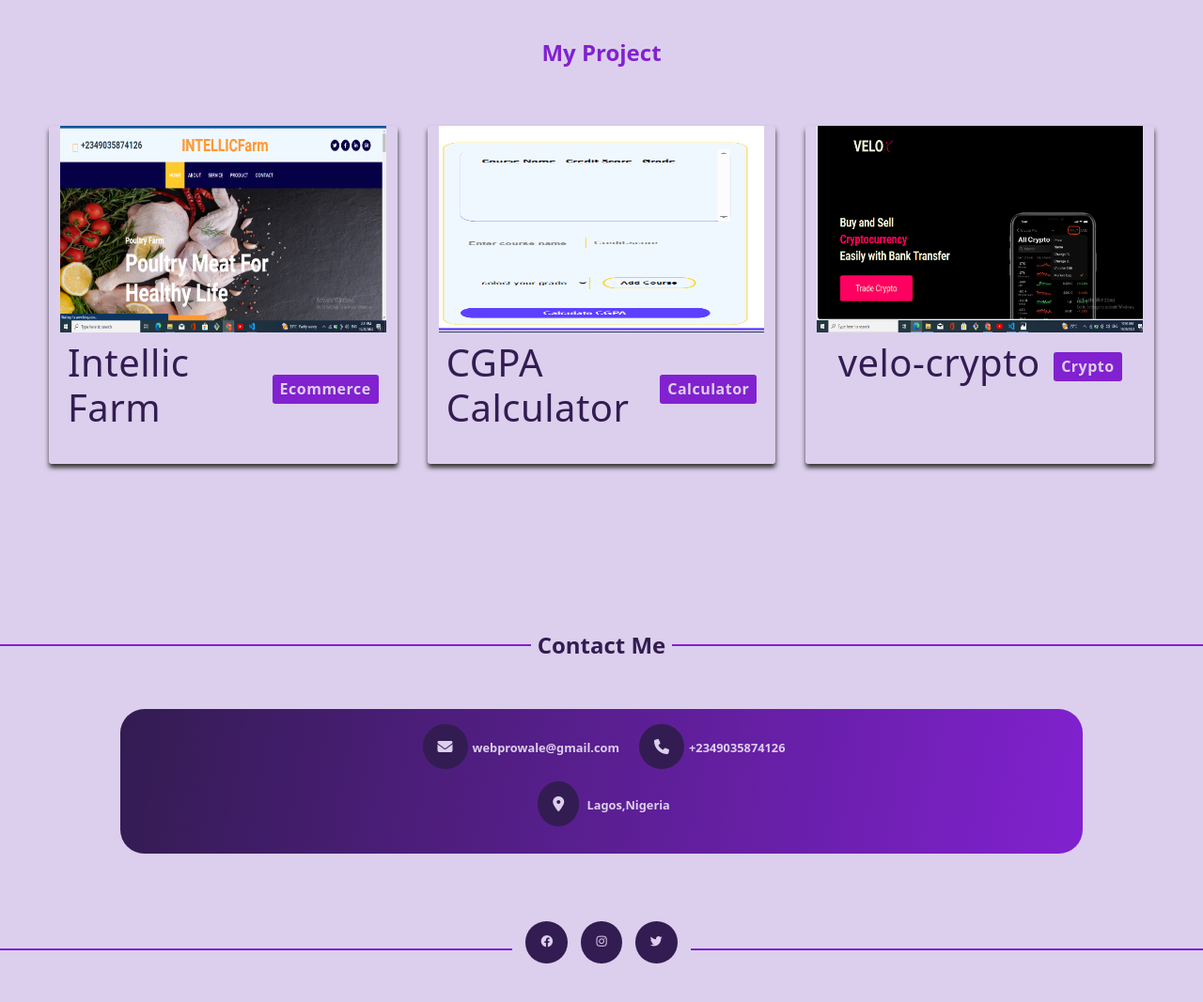
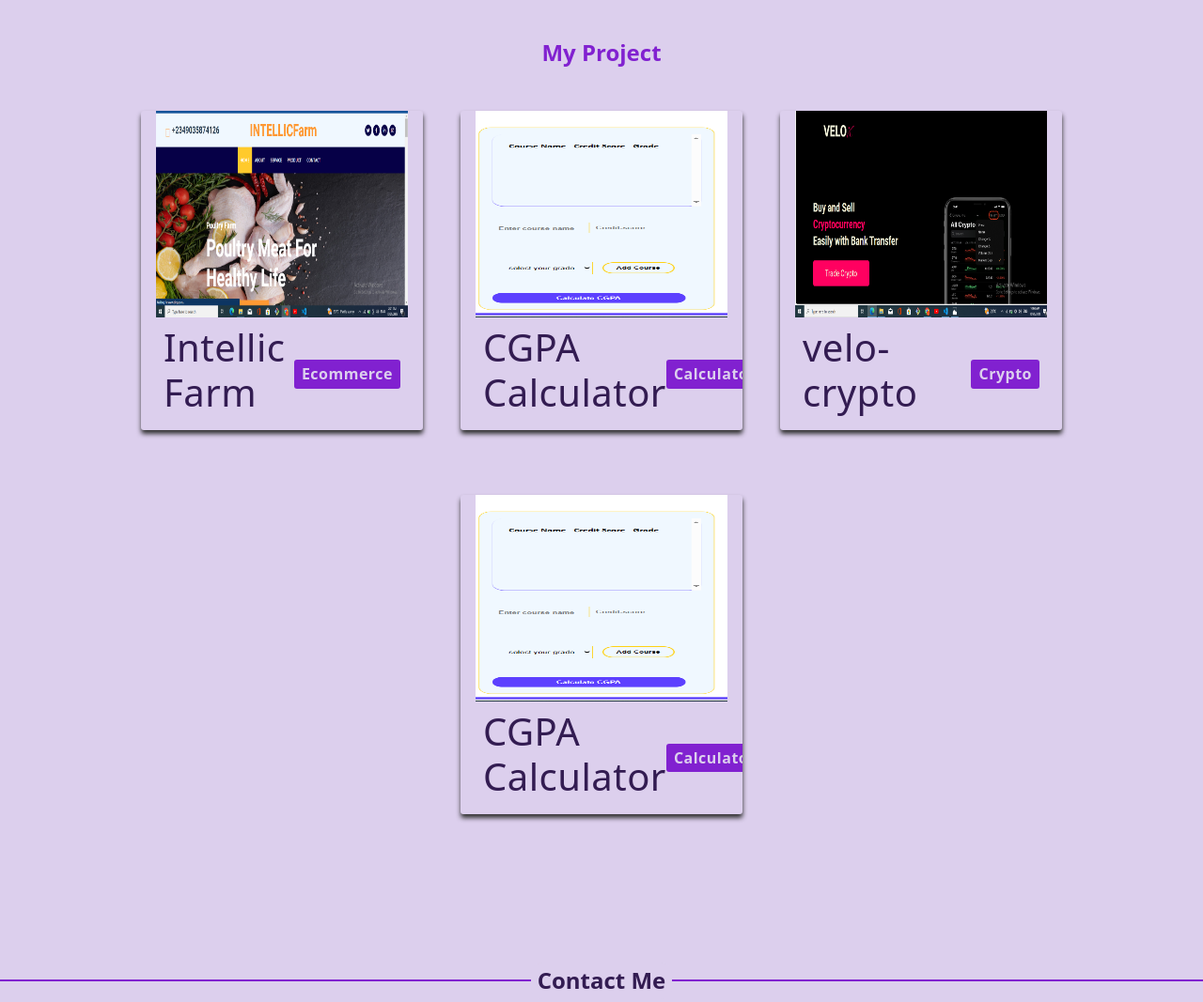
Before and after one commit to Webprowale/Webprowale, a plain HTML site: page index.html in a window 1280 px wide. Shown: the part 1340-2407 px from the top of the page at 94% size. Drawn offline with nearby package versions, Linux system fonts and the light colour scheme.

Commit message:
manage section space

```diff
--- a/index.html
+++ b/index.html
@@ -98,8 +98,8 @@
       <h4 class="mb-5 fw-bold text-center" style="color: #8121d0">
         My Project
       </h4>
-      <div class="row">
-        <div class="proj col align-self-center">
+      <div class="row ">
+        <div class="proj col-md-4">
           <img src="Screenshot (10).png" alt="image" />
           <div class="proj-info">
             <h1>Intellic Farm</h1>
@@ -125,7 +125,7 @@
             </div>
           </div>
         </div>
-        <div class="proj col align-self-center">
+        <div class="proj col-md-4">
           <img src="Screenshot (12).png" alt="image" />
           <div class="proj-info">
             <h1>CGPA Calculator</h1>
@@ -150,7 +150,7 @@
             </div>
           </div>
         </div>
-        <div class="proj col align-self-center">
+        <div class="proj col-md-4">
           <img src="Screenshot (14).png" alt="image" />
           <div class="proj-info">
             <h1>velo-crypto</h1>
@@ -173,6 +173,31 @@
             <div class="social">
              <a href="https://velo-crypto.netlify.app" target="_blank"><i class="fa-solid fa-link p-3"></i></a>
              <a href=""></a> <i class="fa-brands fa-github p-3"></i>
+            </div>
+          </div>
+        </div>
+        <div class="proj col-md-4">
+          <img src="Screenshot (12).png" alt="image" />
+          <div class="proj-info">
+            <h1>CGPA Calculator</h1>
+            <span class="green">Calculator</span>
+          </div>
+          <div class="overview">
+            <h3>Tools</h3>
+            <div
+              class="mb-3"
+              style="
+                display: flex;
+                flex-wrap: wrap;
+                justify-content: space-between;
+              "
+            >
+              <li>Html & Css</li>
+              <li>Javascript</li>
+            </div>
+            <div class="social">
+              <a href="https://cgpa-student.netlify.app" target="_blank"><i class="fa-solid fa-link p-3"></i></a>
+              <i class="fa-brands fa-github p-3"></i>
             </div>
           </div>
         </div>
--- a/style.css
+++ b/style.css
@@ -11,8 +11,11 @@
   -bs-navbar-toggler-border-color: 0;
 
 }
-.col{
-  height: 360px;
+.row{
+  --bs-gutter-x: 2em;
+  --bs-gutter-y: 1.8rem;
+  gap: 40px;
+  justify-content: center;
 }
 a{
   text-decoration: none;
@@ -64,6 +67,9 @@ body{
   border-radius: 50%;
   font-size: 1.5em;
   margin: 0 5px;
+}
+.headings{
+  margin-top: 120px;
 }
 .skill{
   background: linear-gradient(100Deg,  #331c52, #8121d0);
@@ -133,7 +139,7 @@ body{
   font-family: 'Segoe UI', Tahoma, Geneva, Verdana, sans-serif;
 }
 .proj{
-  margin: 1rem;
+  width: 300px;
   border-radius: 3px;
   box-shadow: 0.2px 4px 5px #333;
   background-color: var(--secondary-color);
@@ -226,16 +232,7 @@ body{
 @media (max-width:834px) {
   .hero{
     height: 100vh;
-  }
-  .hero-image{
-    grid-column: 1/3;
-
-  }
-  .headings{
-    padding-top: 200px;
-    grid-column:1/3;
-    grid-row: 1/2;
-    z-index: 2;
+    background-position: 40%;
   }
   .skils{
     grid-column: 2/10;
@@ -247,4 +244,7 @@ body{
   .bod-dark{
     width: 100%;
   }
+  .headings{
+   width: 200px;
+  }
 }
```
Also changed, not shown: hero.jpg (deleted), 1 other file.
